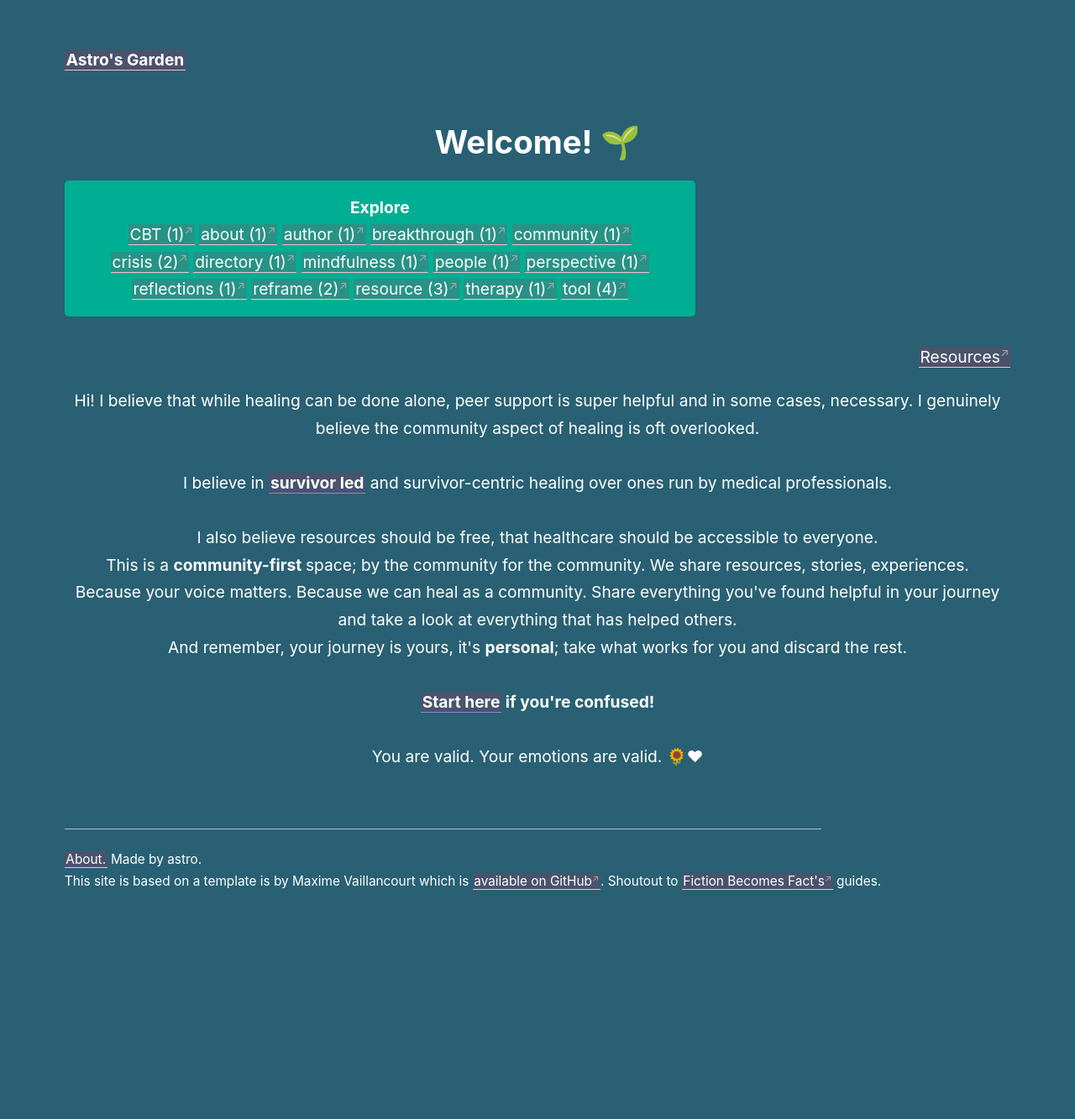
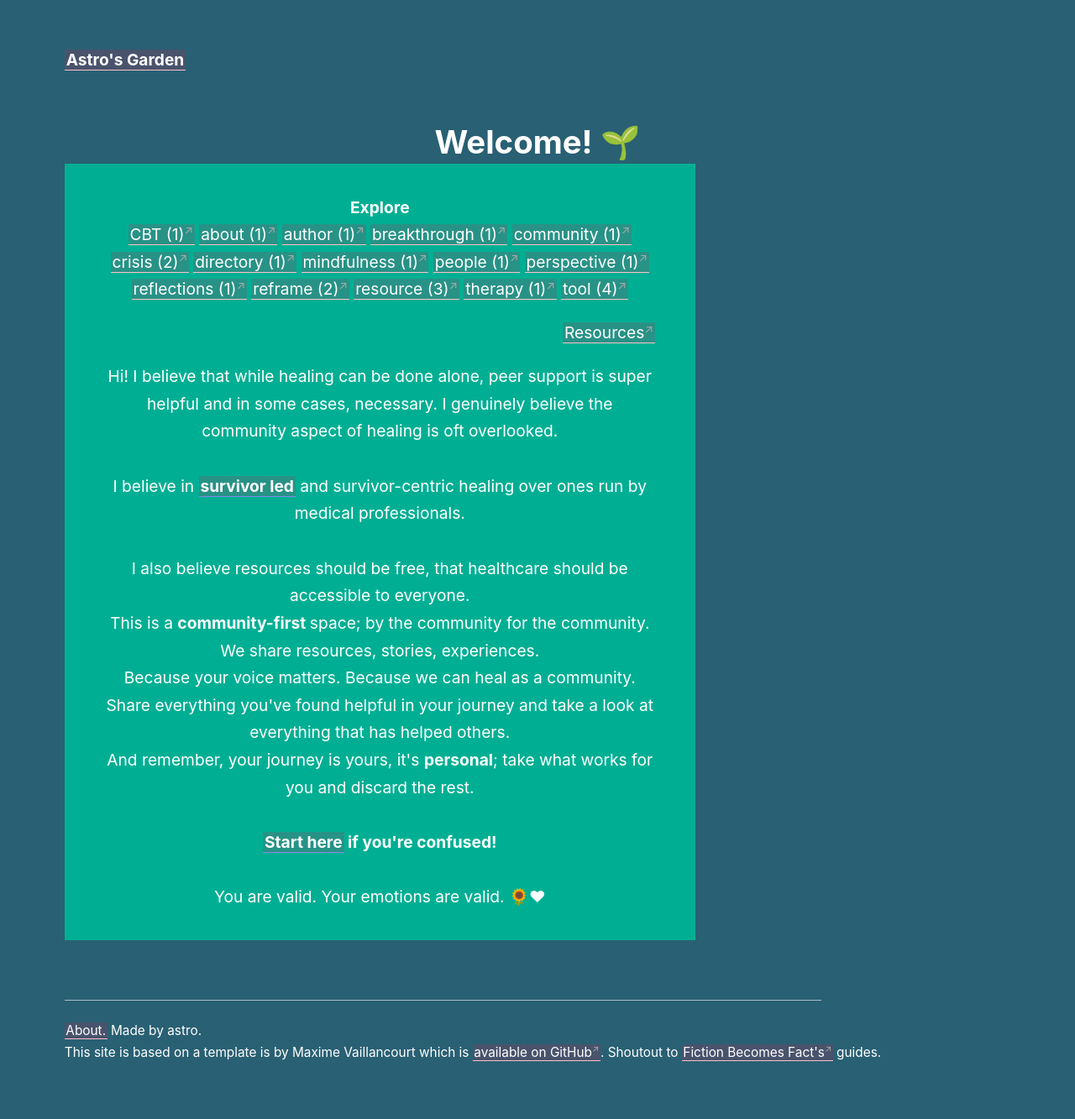
Before and after one commit to corvusdeinanis/astrosgarden, a Jekyll site: the page built from index.html, in a window 1280 px wide. Shown: the whole page at 84% size. Built offline with Jekyll 4.4.1, drawn with Linux system fonts in a browser that asks for light colours; the list of posts is cut into pages by our own code; before the commit the page ends 1130 px from its top, so only the background shows below that.

Commit message:
Update index.html

```diff
--- a/index.html
+++ b/index.html
@@ -9,7 +9,10 @@
 ---
 <h1 style ="text-align:center;"> Welcome! 🌱 </h1>
 
-<p style="padding: 1rem 3rem; background: #00af93; margin-bottom: 2rem; border-radius: .3rem; box-sizing: border-box; max-width: 66.666667%; text-align:center;">
+
+<div class="center" style="box-sizing: border-box;width: 50%,border: 5px solid red;padding: 1rem 3rem; background: #00af93; margin-bottom: 2rem;max-width: 66.666667%;">
+
+<p style="text-align:center;">
   <b>Explore</b>
 <br>
   {% comment %}map, flatten and sort{% endcomment %}
```
